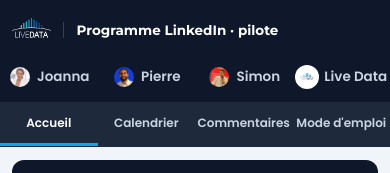
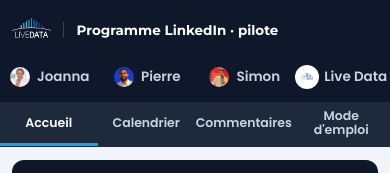
Before and after one commit to simonvagnier-blip/lds-linkedin-test, a plain HTML site: page index.html in a window 390 px wide. Shown: the top 173 px of the page. Drawn offline with Linux system fonts and the light colour scheme.

Commit message:
V6.2 : onglets mobile

```diff
--- a/index.html
+++ b/index.html
@@ -240,7 +240,7 @@ footer{color:var(--text);font-size:12.5px;text-align:center;padding:0 0 32px}
  .navin{display:grid;grid-template-columns:repeat(12,1fr);gap:0;padding:0}
  .nv{min-height:48px;padding:0 2px;gap:5px;font-size:13.5px;grid-column:span 3;order:1;border-top:0;border-bottom-width:3px}
  .nv img{width:24px;height:24px}
- .nv.x{grid-column:span 3;order:2;min-height:44px;font-size:12px;background:#1E293B;border-bottom-width:3px}
+ .nv.x{grid-column:span 3;order:2;min-height:44px;font-size:12.5px;white-space:normal;line-height:1.1;text-align:center;padding:2px 6px;background:#1E293B;border-bottom-width:3px}
  .nv.sep{margin-left:0}
  .nv .lf{display:none}
  main.wrap{padding-top:14px}
```
